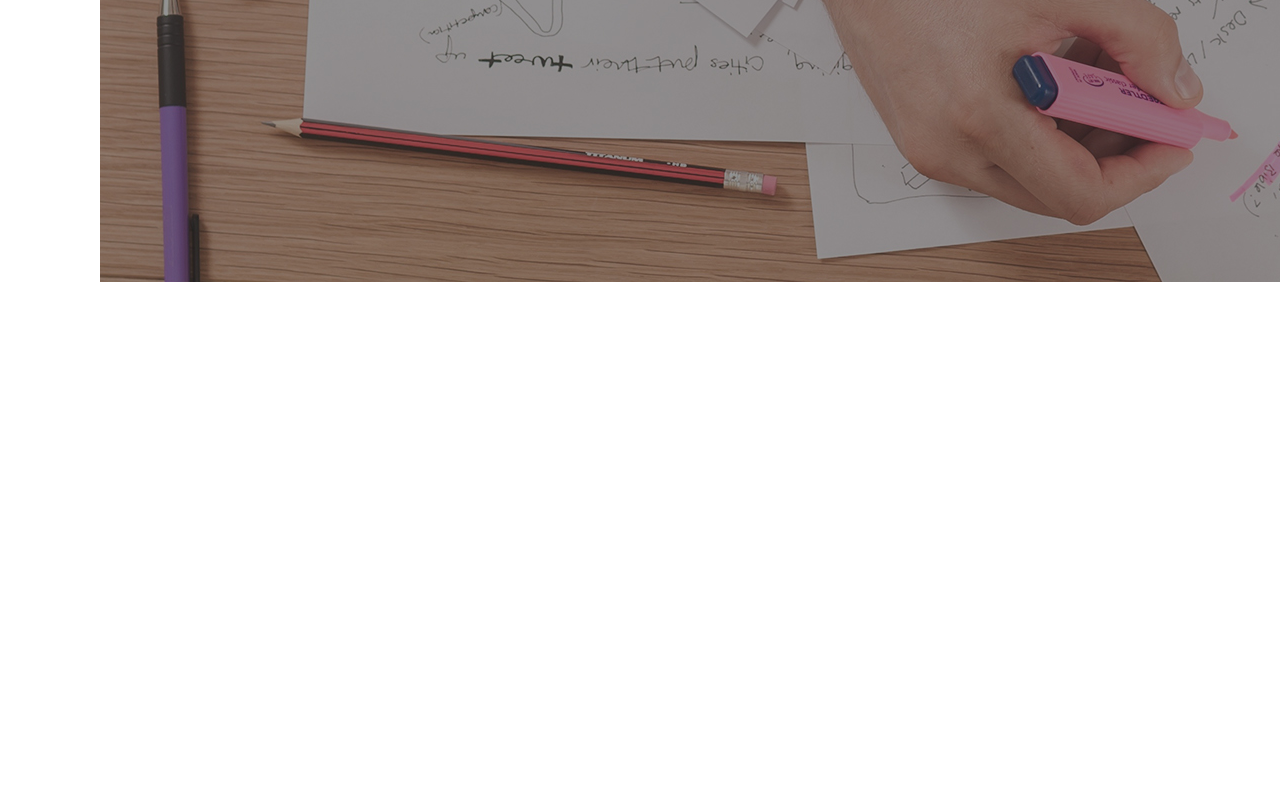
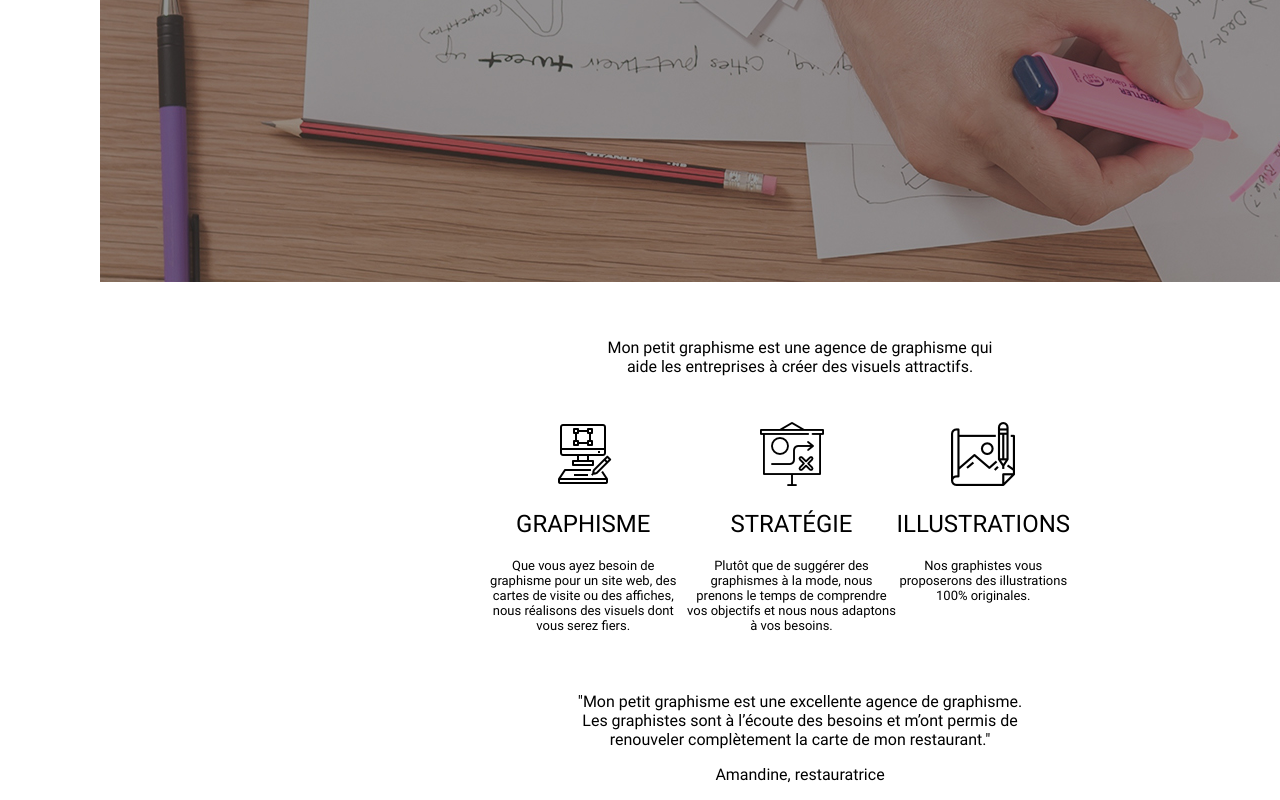
Before and after one commit to JV-Rey/D-fi-P2, a plain HTML site: page index.html in a window 1280 px wide. Shown: the part 603-1403 px from the top of the page. Before the commit the page ends 885 px from the top, so only its background shows below. Drawn offline with Linux system fonts and the light colour scheme.

Commit message:
création section & article html + css

```diff
--- a/index.html
+++ b/index.html
@@ -15,10 +15,40 @@
             <li class="nav_li">Contact</li>
         </ul>
     </header>
-    <div id="banniere_img">
-        <div id="banniere_logo"> <img src="Images/logo_long.png" alt="logo">
-        <h1>Agence de graphisme</h1>
+    <div id="page">
+        <div id="banniere_img">
+            <div id="banniere_logo"> <img src="Images/logo_long.png" alt="logo">
+            <h1>Agence de graphisme</h1>
+            </div>
         </div>
+        <section id="presentation">
+            <div id="intro">
+                <p>Mon petit graphisme est une agence de graphisme qui aide les entreprises à créer des visuels attractifs.</p>
+            </div>
+            <section id="skill">
+                <article>
+                    <img src="Images/graphic-design.png" alt="graphisme">
+                    <h2>Graphisme</h2>
+                    <p>Que vous ayez besoin de graphisme pour un site web, des cartes de visite ou des affiches, nous réalisons des visuels dont vous serez fiers.</p>
+                </article>
+                <article>
+                    <img src="Images/strategie.png" alt="strategie">
+                    <h2>Stratégie</h2>
+                    <p>Plutôt que de suggérer des graphismes à la mode, nous prenons le temps de comprendre vos objectifs et nous nous adaptons à vos besoins.</p>
+                </article>
+                <article>
+                    <img src="Images/illustrations.png" alt="illustration">
+                    <h2>Illustrations</h2>
+                    <p>Nos graphistes vous proposerons des illustrations 100% originales.</p>
+                </article>
+            </section>
+            <section id="temoignage">
+                <article>
+                    <p>"Mon petit graphisme est une excellente agence de graphisme. Les graphistes sont à l’écoute des besoins et m’ont permis de renouveler complètement la carte de mon restaurant."</p>
+                    <p>Amandine, restauratrice</p>
+                </article>
+            </section>
+        </section>
     </div>
 </body>
 </html>
--- a/style.css
+++ b/style.css
@@ -34,7 +34,6 @@ header{
 
 #banniere_img{
     background-image: url(Images/backgroung_image.jpg);
-    position: absolute;
     width: 1500px;
     margin-left: 100px;
     padding-top: 50px;
@@ -47,3 +46,43 @@ header{
     text-align: center;
     color: white;
 }
+
+#presentation{
+    display: flex;
+    flex-direction: column;
+    text-align: center;
+    width: 800px;
+    flex-wrap: wrap;
+    margin-left: 400px;
+    margin-top: 40px;
+}
+
+#intro{
+    margin-left: 200px;
+    margin-right: 200px;
+}
+
+#skill{
+    display: flex;
+    flex-direction: row;
+    justify-content: space-around;
+    margin-right: 80px;
+    margin-left: 80px;
+    margin-top: 30px;
+    padding-right: 50px;
+}
+
+h2{
+    text-transform: uppercase;
+    font-weight: normal;
+}
+
+#skill p{
+    font-size: small;
+}
+
+#temoignage{
+    margin-top: 30px;
+    padding-left: 170px;
+    padding-right: 170px;
+}
```
